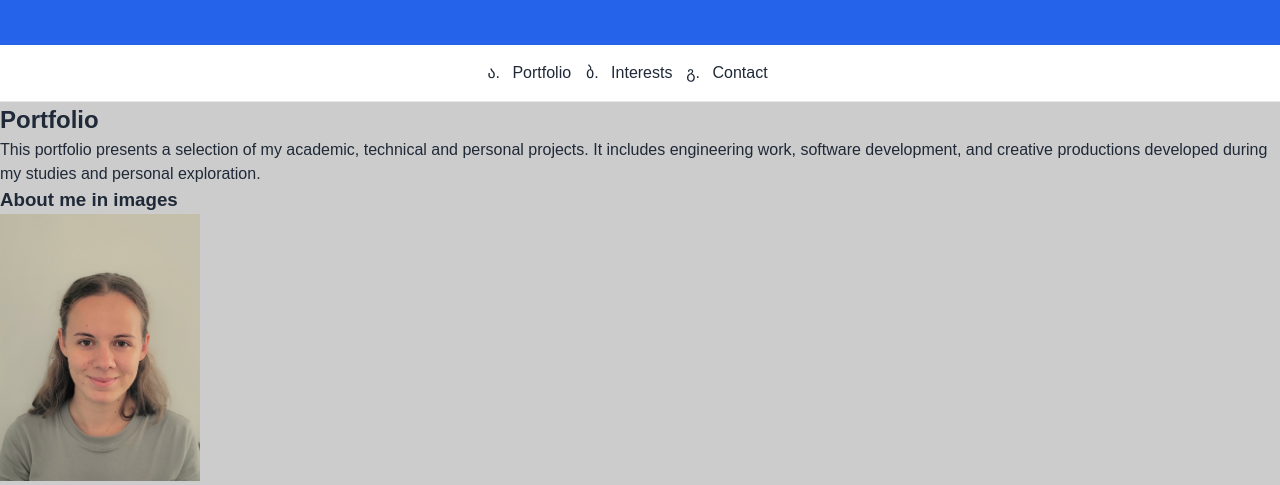
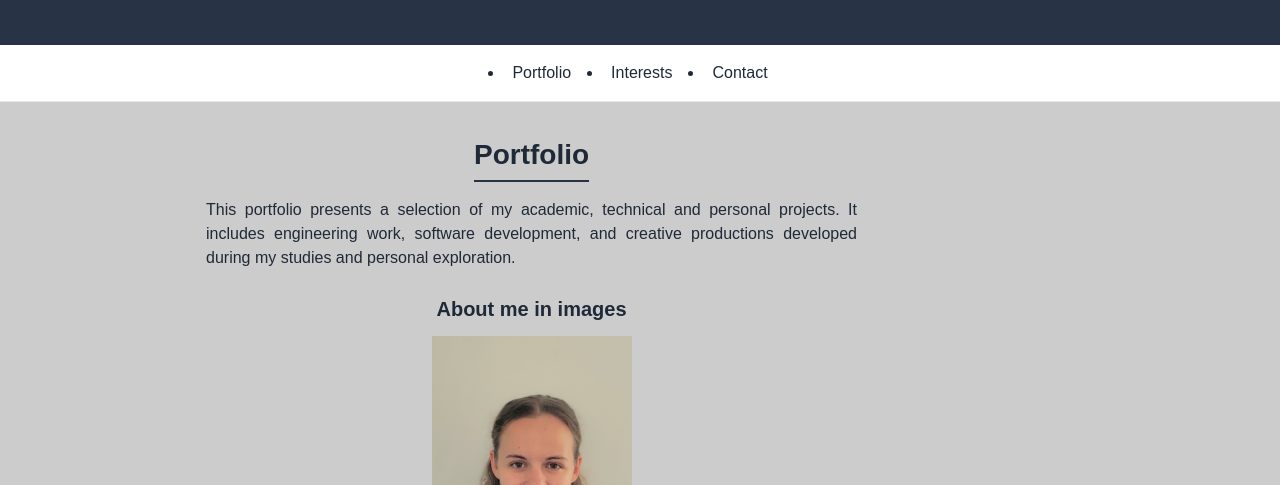
Before and after one commit to HeleneQ/browser-programming, a plain HTML site: page lecture-03-css-basics/index.html in a window 1280 px wide. Shown: the part 275-760 px from the top of the page. Drawn offline with Linux system fonts and the light colour scheme.

Commit message:
css assignment

```diff
--- a/lecture-03-css-basics/demo.css
+++ b/lecture-03-css-basics/demo.css
@@ -31,7 +31,7 @@ section {
 /* 2. Selectors */
 .kicker { letter-spacing: 1px; }
 .lead { font-size: 18px; }
-#warning { color: crimson; }
+#warning { color: rgb(228, 113, 136); }
 
 /* 3. Grouping & descendant */
 h4, p { margin: 0; }
--- a/lecture-03-css-basics/style.css
+++ b/lecture-03-css-basics/style.css
@@ -1,5 +1,5 @@
 :root {
-    --primary: #2563eb;
+    --primary: #283445;
     --text: #1f2937;
     --text-light: #6b7280;
     --bg: #ffffff;
@@ -71,13 +71,43 @@ nav a:hover {
 
 /*Main*/
 
+main {
+  max-width: 900px;
+  margin: 0 auto;
+  padding: 2rem 1rem;
+  text-align: center;
+}
 
+section {
+    width: 75%;
+    justify-content: center;
+}
+
+section h2 {
+  font-size: 1.75rem;
+  margin-bottom: 1rem;
+  border-bottom: 2px solid var(--primary);
+  display: inline-block;
+  padding-bottom: 0.25rem;
+}
+
+section p {
+  margin-bottom: 1rem;
+  text-align: justify;
+}
+
+h3 {
+  font-size: 1.25rem;
+  margin: 1.5rem 0 0.75rem;
+}
+
+h4 {
+  font-size: 1.1rem;
+  margin: 1rem 0 0.5rem;
+  color: var(--text-light);
+}
 
 img {
     max-width: 100%;
     height: auto;
 }
-
-ul {
-    list-style: georgian;
-}
```
